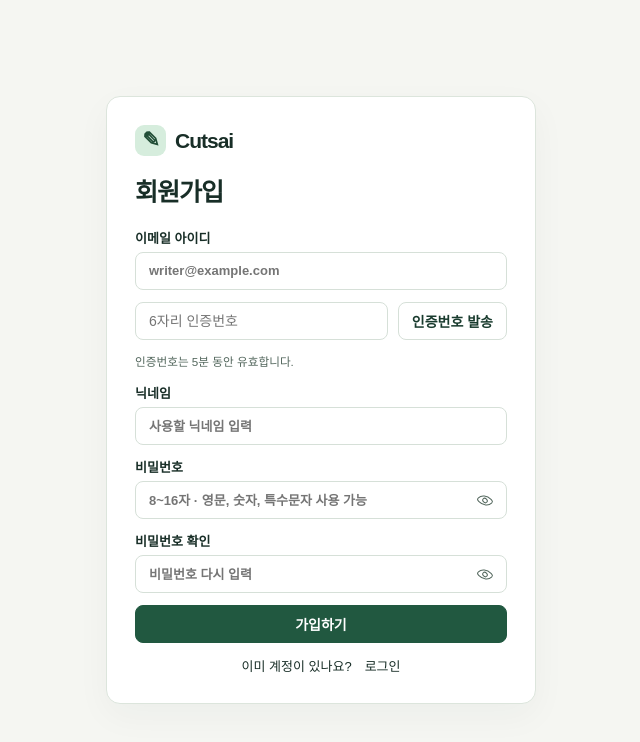
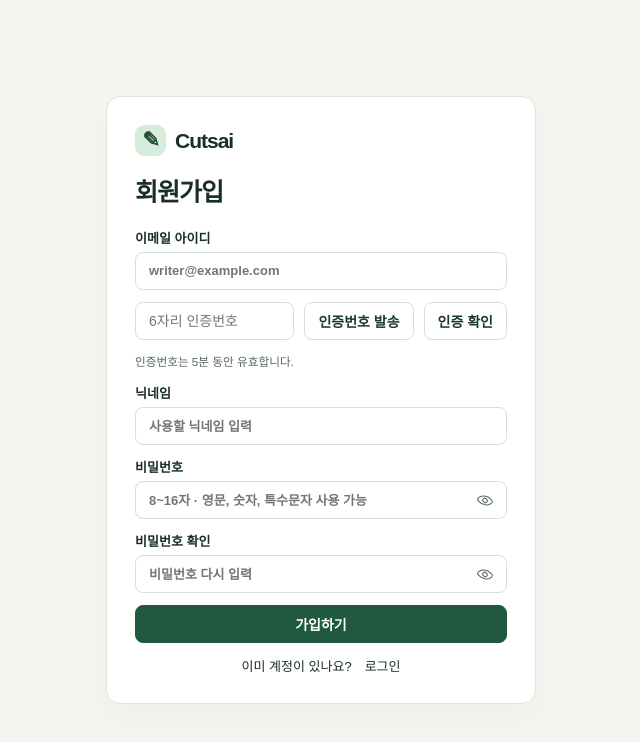
Before and after one commit to siiiha/Cutsai, a React (Vite) app in the folder front/: page /signup in a window 1280 px wide. Shown: the top 742 px of the page, without its empty margins (319-959 px from the left). Built offline with nearby package versions, Linux system fonts and the light colour scheme.

Commit message:
feat: 회원가입 화면에 이메일 인증 연결

```diff
--- a/front/src/screens/02-Signup.jsx
+++ b/front/src/screens/02-Signup.jsx
@@ -1,6 +1,10 @@
+import { useState } from "react";
 import { Link } from "react-router-dom";
+import EmailVerification from "../components/EmailVerification.jsx";
 
 export default function Signup() {
+  // AI작성: 인증된 이메일과 코드는 가입 요청을 연결할 때 사용한다.
+  const [verification, setVerification] = useState({ email: "", verified: false, code: "" });
   return (
     <>
       <div className={"auth"}>
@@ -11,15 +15,8 @@ export default function Signup() {
           </div>
           <h1>{"회원가입"}</h1>
           <div className={"form"}>
-            <label className={"field"}>
-              {"이메일 아이디"}
-              <input placeholder={"writer@example.com"} />
-            </label>
-            <div className={"row "}>
-              <input placeholder={"6자리 인증번호"} />
-              <button className={""}>{"인증번호 발송"}</button>
-            </div>
-            <small>{"인증번호는 5분 동안 유효합니다."}</small>
+            {/* AI작성: 회원가입 목적의 이메일 인증을 공통 구성요소로 처리한다. */}
+            <EmailVerification purpose="SIGNUP" onChange={setVerification} />
             <label className={"field"}>
               {"닉네임"}
               <input placeholder={"사용할 닉네임 입력"} />
@@ -34,7 +31,7 @@ export default function Signup() {
               <input placeholder={"비밀번호 다시 입력"} />
               <span className={"eye"}></span>
             </label>
-            <button className={"primary"}>{"가입하기"}</button>
+            <button className={"primary"} disabled={!verification.verified}>{"가입하기"}</button>
           </div>
           <div className={"foot"}>{"이미 계정이 있나요?　"}<Link to="/login">로그인</Link></div>
         </div>
```
